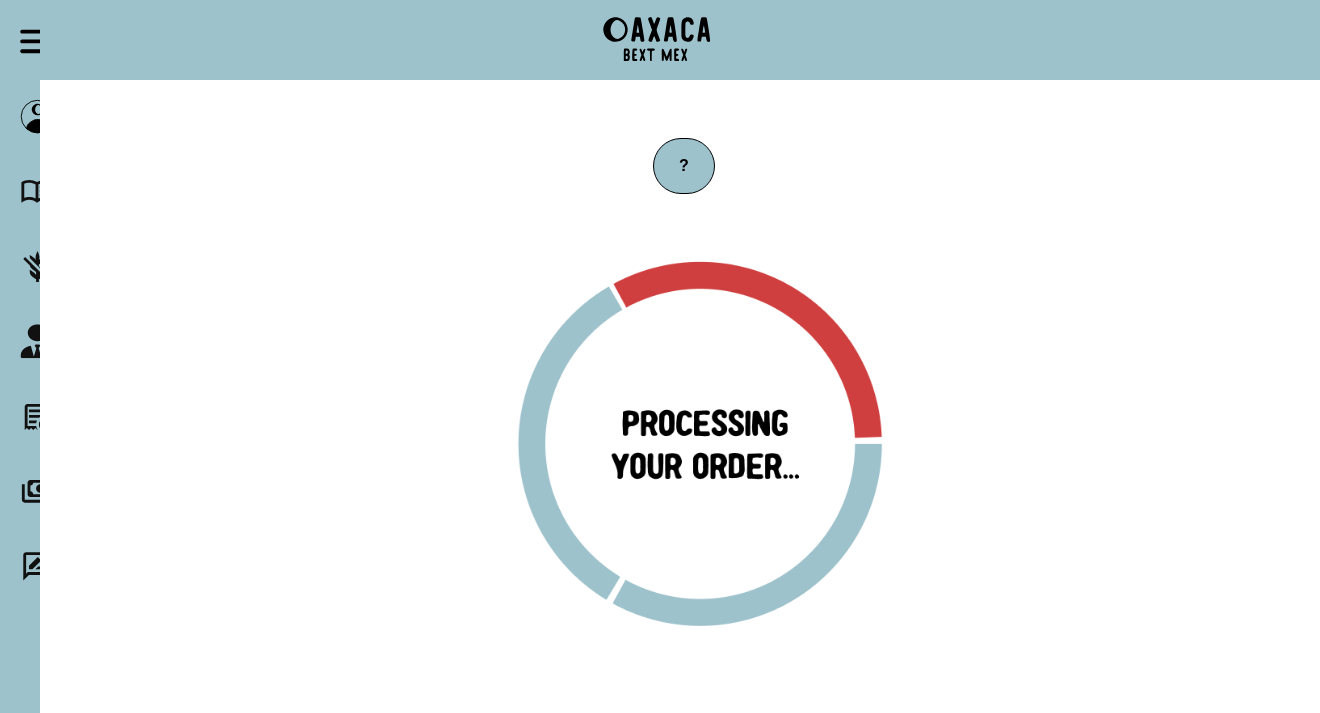
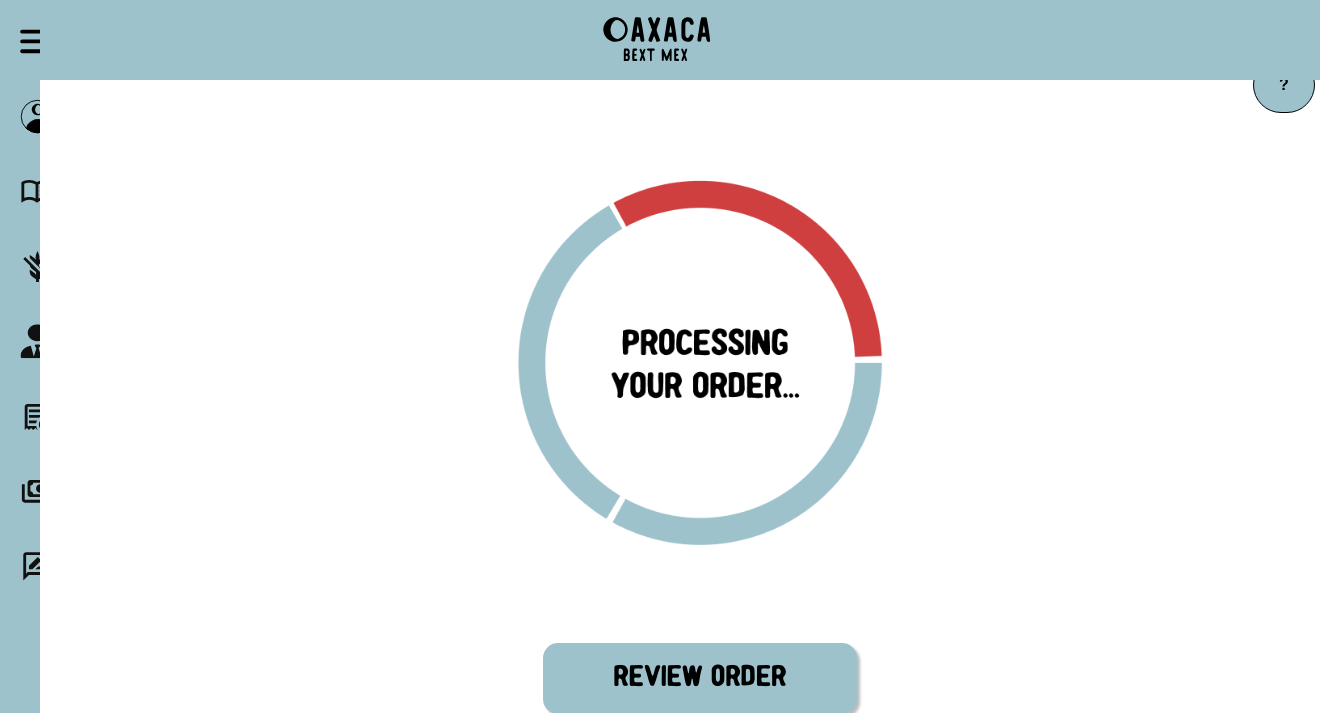
Before and after one commit to muhtasim100/Oaxaca, a Flask app: page /order_tracker in a window 1320 px wide. Shown: the top 713 px of the page. Run offline with Flask 3, Linux system fonts and the light colour scheme; some web fonts are replaced.

Commit message:
Responsiveness done, review order and information button positions fixed + responsiveness done

```diff
--- a/website/static/css/orderstyles.css
+++ b/website/static/css/orderstyles.css
@@ -259,7 +259,7 @@
       border: 1px solid rgb(0, 0, 0);
       border-radius: 20em;
       display: inline-block;
-      margin-top: 2em;
+      margin-left: 75em;
       background-color: #9EC2CC;
       font-weight: 700;
       transition: .3s;
--- a/website/templates/orderprogress.html
+++ b/website/templates/orderprogress.html
@@ -26,7 +26,7 @@
         <img id="image2" class="image hidden" src="{{ url_for('static', filename='images/tables/proorder.png') }}" onclick="nextImage()">
         <img id="image3" class="image hidden" src="{{ url_for('static', filename='images/tables/attable.png') }}" onclick="nextImage()">
       </div>
-
+      <div><button class="reviewbutton" type="submit">Review Order</button></div>
 
     <div id="popup" class="popup popup_position">
        <a href="#" class="close">&times;</a>
@@ -61,7 +61,7 @@
       </div>
     </div>
 
-    <div><button class="reviewbutton" type="submit">Review Order</button></div>
+
 
 
 <!-- popup ? close-popup -->
```
